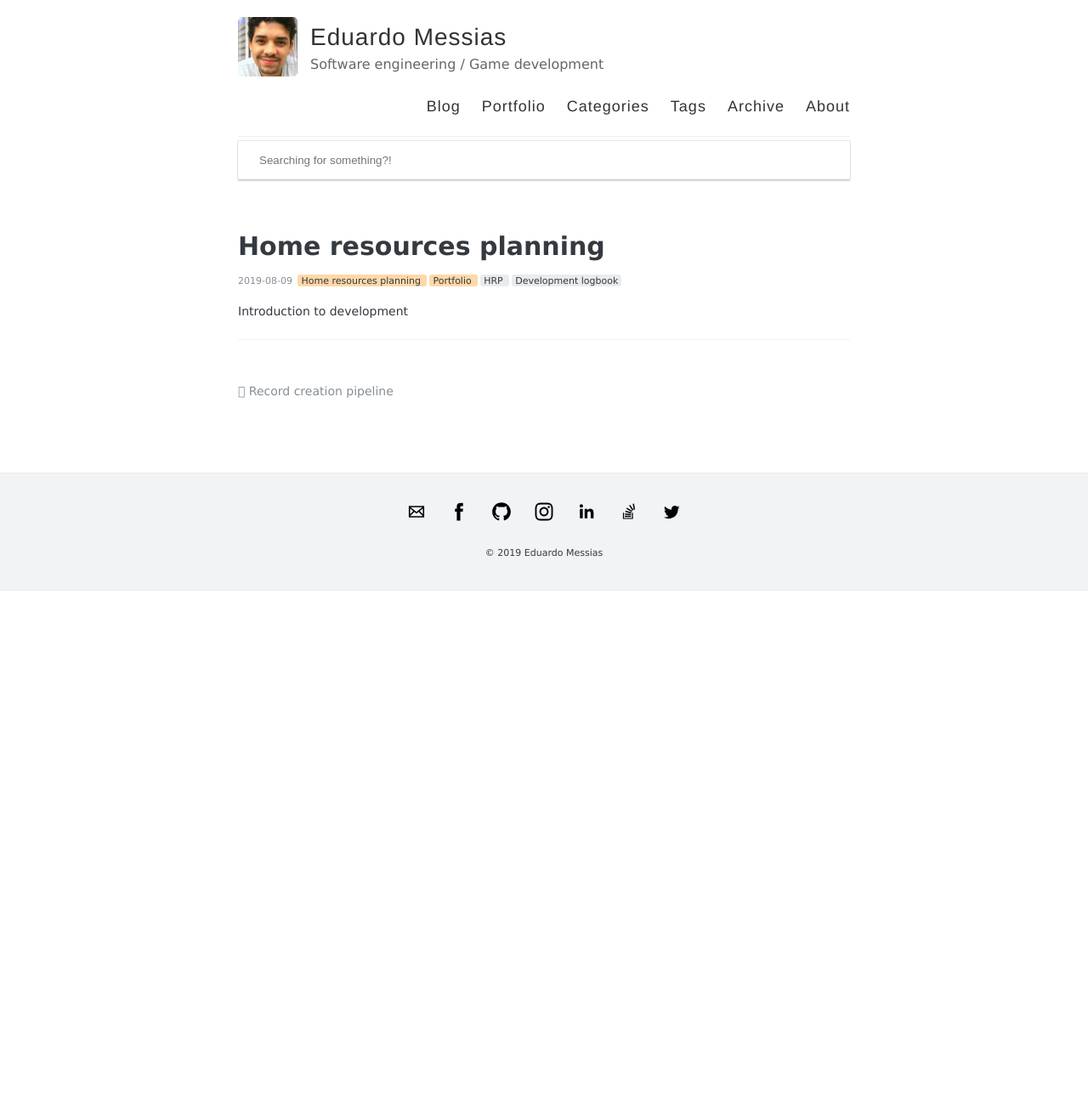
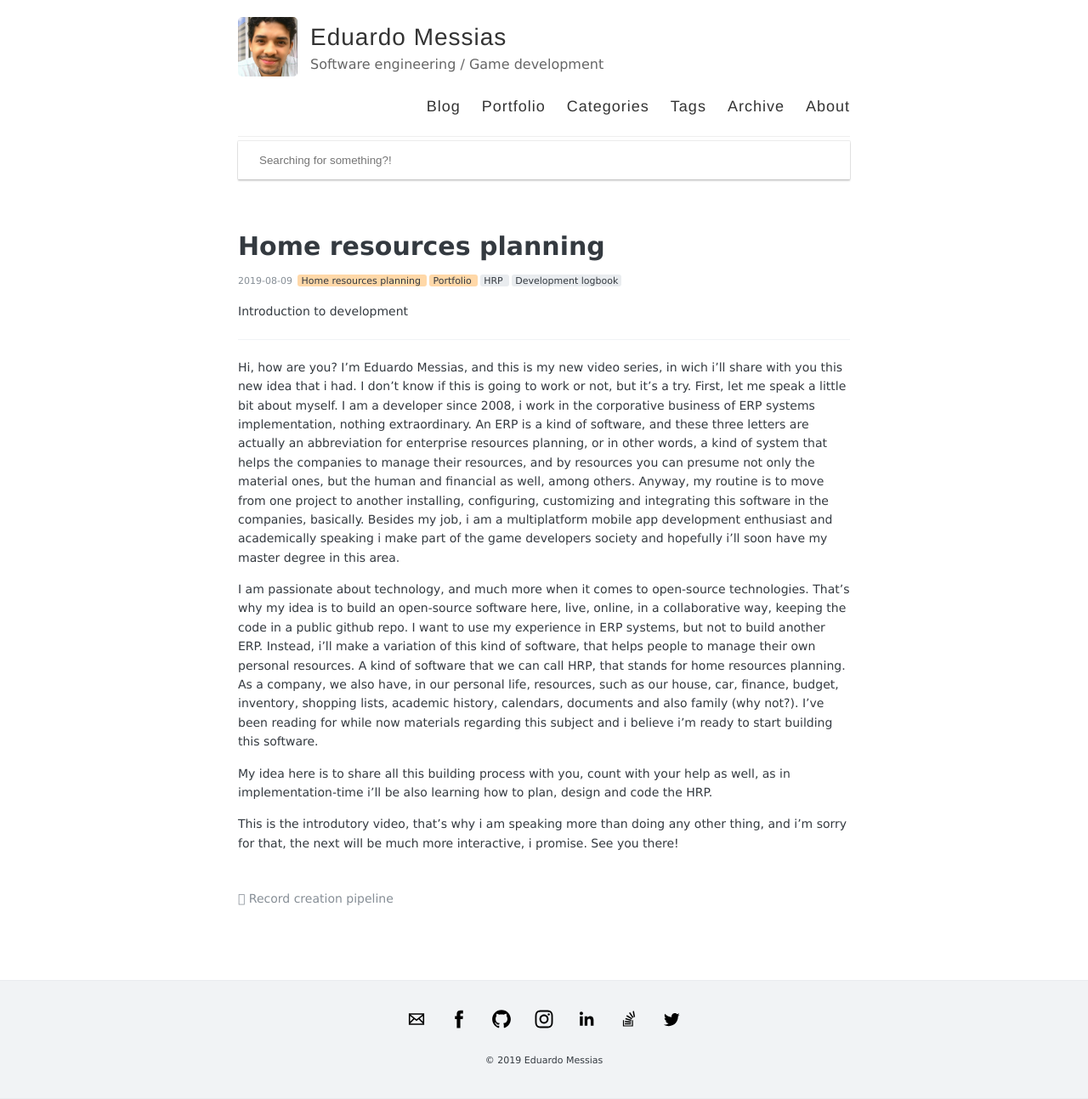
Before and after one commit to eduardomessias/eduardomessias.github.io, a Jekyll site: the page built from _posts/2019-08-09-hrp-intro.md, in a window 1280 px wide. Shown: the whole page at 85% size. Built offline with Jekyll 4.4.1, drawn with Linux system fonts in a browser that asks for light colours; before the commit the page ends 900 px from its top, so only the background shows below that.

Commit message:
Update 2019-08-09-hrp-intro.md

```diff
--- a/_posts/2019-08-09-hrp-intro.md
+++ b/_posts/2019-08-09-hrp-intro.md
@@ -12,3 +12,11 @@ categories:
 Introduction to development
 
 ---
+
+Hi, how are you? I'm Eduardo Messias, and this is my new video series, in wich i'll share with you this new idea that i had. I don't know if this is going to work or not, but it's a try. First, let me speak a little bit about myself. I am a developer since 2008, i work in the corporative business of ERP systems implementation, nothing extraordinary. An ERP is a kind of software, and these three letters are actually an abbreviation for enterprise resources planning, or in other words, a kind of system that helps the companies to manage their resources, and by resources you can presume not only the material ones, but the human and financial as well, among others. Anyway, my routine is to move from one project to another installing, configuring, customizing and integrating this software in the companies, basically. Besides my job, i am a multiplatform mobile app development enthusiast and academically speaking i make part of the game developers society and hopefully i'll soon have my master degree in this area.
+
+I am passionate about technology, and much more when it comes to open-source technologies. That's why my idea is to build an open-source software here, live, online, in a collaborative way, keeping the code in a public github repo. I want to use my experience in ERP systems, but not to build another ERP.  Instead, i'll make a variation of this kind of software, that helps people to manage their own personal resources. A kind of software that we can call HRP, that stands for home resources planning. As a company, we also have, in our personal life, resources, such as our house, car, finance, budget, inventory, shopping lists, academic history, calendars, documents and also family (why not?). I've been reading for while now materials regarding this subject and i believe i'm ready to start building this software.
+
+My idea here is to share all this building process with you, count with your help as well, as in implementation-time i'll be also learning how to plan, design and code the HRP.
+
+This is the introdutory video, that's why i am speaking more than doing any other thing, and i'm sorry for that, the next will be much more interactive, i promise. See you there!
```
